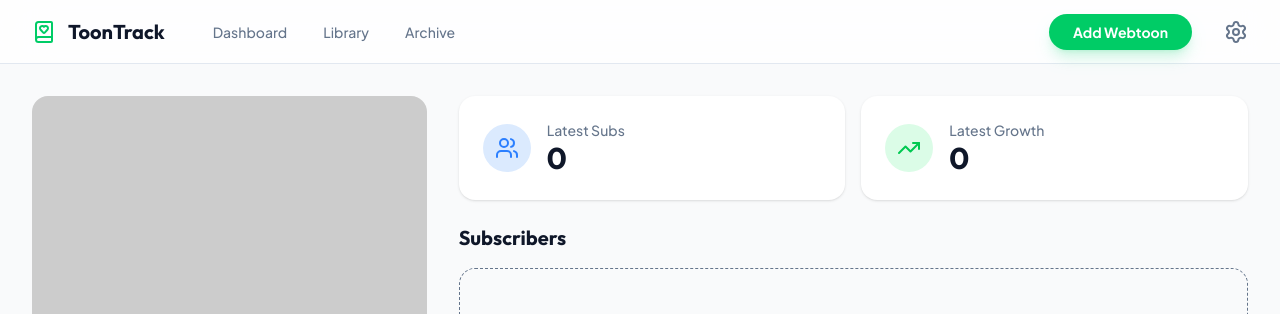
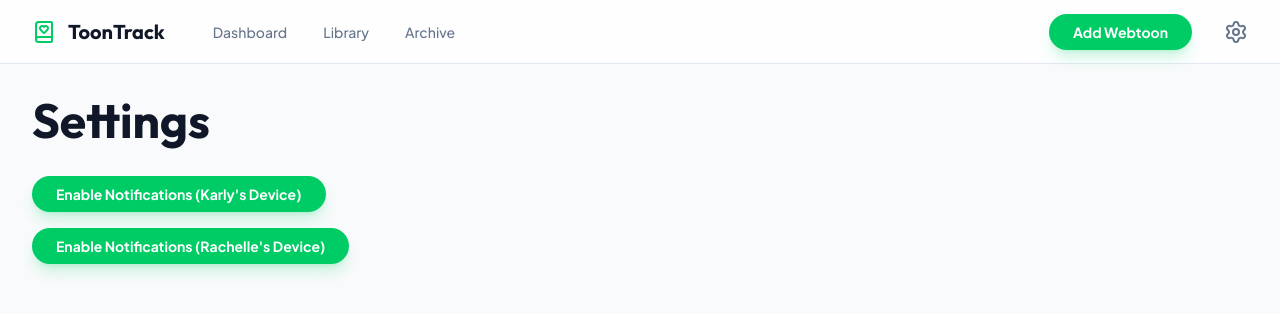
Before and after one commit to PresidentTree94/toon-track, a Next.js app: page /settings in a window 1280 px wide. Shown: the top 314 px of the page. Built offline with nearby package versions, Linux system fonts and the light colour scheme; no server answers; the database is empty.

Commit message:
Added frontend for push notifications.

```diff
--- a/app/layout.tsx
+++ b/app/layout.tsx
@@ -1,6 +1,7 @@
 import type { Metadata } from "next";
 import { Outfit, Plus_Jakarta_Sans } from "next/font/google";
 import "./globals.css";
+import ServiceWorkerRegister from "@/components/ServiceWorkerRegister";
 import Navbar from "@/components/Navbar";
 
 const outfit = Outfit({ variable: "--font-outfit", subsets: ["latin"] });
@@ -19,6 +20,7 @@ export default function RootLayout({
   return (
     <html lang="en">
       <body className={`${outfit.variable} ${plusJakartaSans.variable} antialiased`}>
+        <ServiceWorkerRegister />
         <Navbar />
         <main className="max-w-7xl mx-auto mb-16 md:mt-16 md:mb-0 p-8 space-y-8">{children}</main>
       </body>
--- /dev/null
+++ b/app/settings/page.tsx
@@ -0,0 +1,13 @@
+import SubscribeButton from "@/components/Subscribe";
+
+export default function Settings() {
+  return (
+    <>
+      <h1>Settings</h1>
+      <article className="flex flex-col items-start gap-4">
+        <SubscribeButton deviceName="Karly's Device" />
+        <SubscribeButton deviceName="Rachelle's Device" />
+      </article>
+    </>
+  );
+}
--- a/components/Completed.tsx
+++ b/components/Completed.tsx
@@ -13,17 +13,20 @@ export default function Completed({ data }:Readonly<{ data: Comp; }>) {
   const [thumbnail, setThumbnail] = useState(data.thumbnail);
   const [authors, setAuthors] = useState(data.authors);
   const [protagonists, setProtagonists] = useState(data.protagonists);
+  const [reminder, setReminder] = useState<string>(data.reminder);
 
   const handleSubmit = async (e: React.FormEvent) => {
     e.preventDefault();
     const { data: completed } = await supabase.from("completed").update({
       thumbnail: thumbnail.trim() || data.thumbnail,
       authors: authors.trim() || data.authors,
-      protagonists: protagonists.trim() || data.protagonists
+      protagonists: protagonists.trim() || data.protagonists,
+      reminder: reminder
     }).eq("id", data.id).select().single();
     setThumbnail(completed?.thumbnail);
     setAuthors(completed?.authors);
     setProtagonists(completed?.protagonists);
+    setReminder(completed?.reminder);
     setOpen(false);
   }
 
@@ -55,6 +58,17 @@ export default function Completed({ data }:Readonly<{ data: Comp; }>) {
         <input type="text" className="border bg-slate-50 border-slate-200 shadow-sm px-3 py-1 text-emph rounded-full outline-none focus:border-primary" value={authors} onChange={(e) => setAuthors(e.target.value)} />
         <label>Protagonist(s):</label>
         <input type="text" className="border bg-slate-50 border-slate-200 shadow-sm px-3 py-1 text-emph rounded-full outline-none focus:border-primary" value={protagonists} onChange={(e) => setProtagonists(e.target.value)} />
+        <label>Reminder:</label>
+        <select className="border bg-slate-50 border-slate-200 shadow-sm px-3 py-1 text-emph rounded-full outline-none focus:border-primary appearance-none" value={reminder} onChange={(e) => setReminder(e.target.value)}>
+          <option value=""></option>
+          <option value="Sunday">Sunday</option>
+          <option value="Monday">Monday</option>
+          <option value="Tuesday">Tuesday</option>
+          <option value="Wednesday">Wednesday</option>
+          <option value="Thursday">Thursday</option>
+          <option value="Friday">Friday</option>
+          <option value="Saturday">Saturday</option>
+        </select>
       </Modal>
     </>
   );
--- a/components/Navbar.tsx
+++ b/components/Navbar.tsx
@@ -47,9 +47,9 @@ export default function Navbar() {
         </nav>
         <div className="grid grid-cols-[repeat(2,auto)] md:gap-8 md:justify-end md:items-center">
           <button className="md:bg-primary text-white md:px-6 md:py-2 md:rounded-full text-sm font-bold gap-2 md:shadow-lg shadow-primary/20 cursor-pointer flex items-center justify-center" onClick={() => setOpen(true)}><Plus className="bg-primary p-1 h-8 w-auto rounded-full md:hidden" /><span className="hidden md:inline">Add Webtoon</span></button>
-          <div className="flex items-center justify-center">
+          <Link href="/settings" className="flex items-center justify-center">
             <Settings />
-          </div>
+          </Link>
         </div>
       </header>
       <Modal heading="Add Webtoon to Tracker" open={open} setOpen={setOpen} handleSubmit={handleSubmit}>
--- /dev/null
+++ b/components/ServiceWorkerRegister.tsx
@@ -0,0 +1,14 @@
+"use client";
+import { useEffect } from "react";
+
+export default function ServiceWorkerRegister() {
+  useEffect(() => {
+    if ("serviceWorker" in navigator) {
+      navigator.serviceWorker
+        .register("/sw.js")
+        .catch(err => console.error("SW registration failed", err));
+    }
+  }, []);
+
+  return null;
+}
--- /dev/null
+++ b/components/Subscribe.tsx
@@ -0,0 +1,51 @@
+"use client"
+import { useState } from "react";
+import { supabase } from "@/lib/supabaseClient";
+
+export default function SubscribeButton({ deviceName }: { deviceName: string }) {
+  const [status, setStatus] = useState("");
+
+  async function subscribe() {
+    try {
+      const permission = await Notification.requestPermission();
+      if (permission !== "granted") {
+        setStatus("Permission denied");
+        return;
+      }
+
+      const registration = await navigator.serviceWorker.ready;
+
+      const subscription = await registration.pushManager.subscribe({
+        userVisibleOnly: true,
+        applicationServerKey: "BEULt2VKV1NpA-W0HcI4r4HzE9r6Odz6-FA7Vzt2ZpJHuOm565zB6_5h6qK-9NDzRwD4h9xx5_NhcFKULsjBT8I"
+      });
+
+      const { error } = await supabase
+        .from("subscriptions")
+        .upsert({
+          device_name: deviceName,
+          subscription,
+          updated_at: new Date()
+        });
+
+      if (error) {
+        console.error(error);
+        setStatus("Error saving subscription");
+        return;
+      }
+
+      setStatus("Subscribed!");
+    } catch (err) {
+      console.error(err);
+      setStatus("Error");
+    }
+  }
+
+  console.log("Status:", status);
+
+  return (
+    <button onClick={subscribe} className="bg-primary text-white px-6 py-2 rounded-full text-sm font-bold shadow-lg shadow-primary/20 cursor-pointer">
+      Enable Notifications ({deviceName})
+    </button>
+  );
+}
--- /dev/null
+++ b/public/sw.js
@@ -0,0 +1,13 @@
+self.addEventListener("push", event => {
+  const data = event.data?.json() || {};
+  event.waitUntil(
+    self.registration.showNotification(data.title || "New update!", {
+      body: data.body || "",
+      icon: "/vercel.svg"
+    })
+  );
+});
+
+//Public Key: BEULt2VKV1NpA-W0HcI4r4HzE9r6Odz6-FA7Vzt2ZpJHuOm565zB6_5h6qK-9NDzRwD4h9xx5_NhcFKULsjBT8I
+
+//Private Key: pTfCbLt8MLuTHaHmcg76kPwtfJ0jBMpaFZ6QJy6FHY4
--- a/types/comp.ts
+++ b/types/comp.ts
@@ -8,4 +8,5 @@ export type Comp = {
   toon: string;
   thumbnail: string;
   timestamp: string;
+  reminder: ("" | "Sunday" | "Monday" | "Tuesday" | "Wednesday" | "Thursday" | "Friday" | "Saturday");
 }
```
